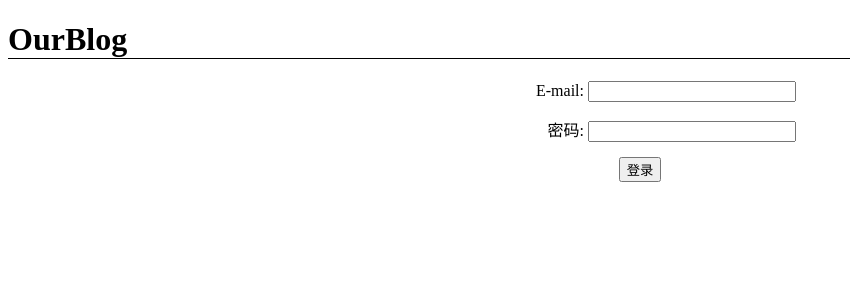
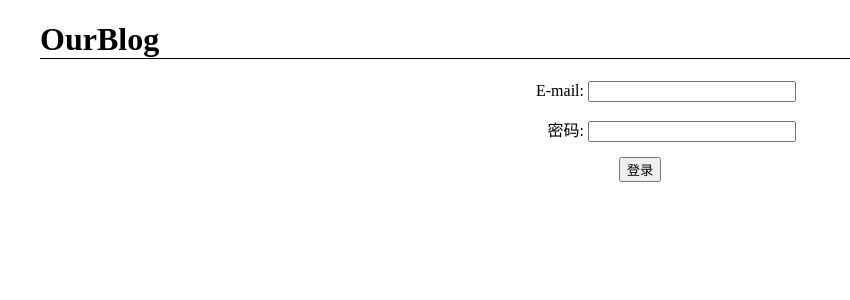
Before and after one commit to heguangyu5/ourBlog-serverless, a PHP site: page /admin/login.php in a window 1280 px wide. Shown: the top 300 px of the page, without its empty margins (0-850 px from the left). Run offline with PHP 8.4, Linux system fonts and the light colour scheme.

Commit message:
max-width-1200

```diff
--- a/admin/login.php
+++ b/admin/login.php
@@ -61,7 +61,7 @@
     <link href="../style.css" rel="stylesheet">
 </head>
 <body>
-    <div class="margin-center max-width-800">
+    <div class="margin-center max-width-1200">
         <h1 class="border-btm text-lft">OurBlog</h1>
         <?php
             if ($error) {
```
